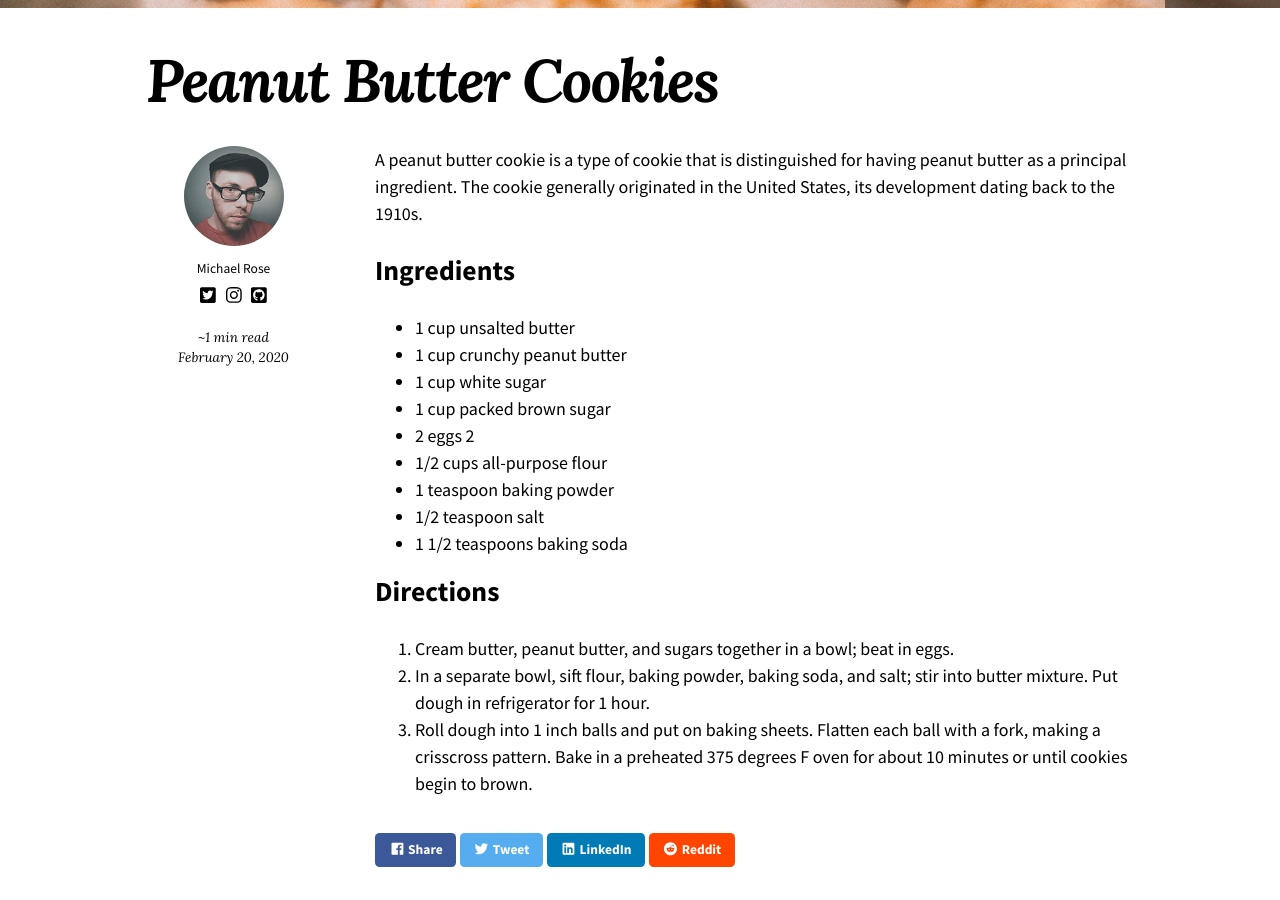
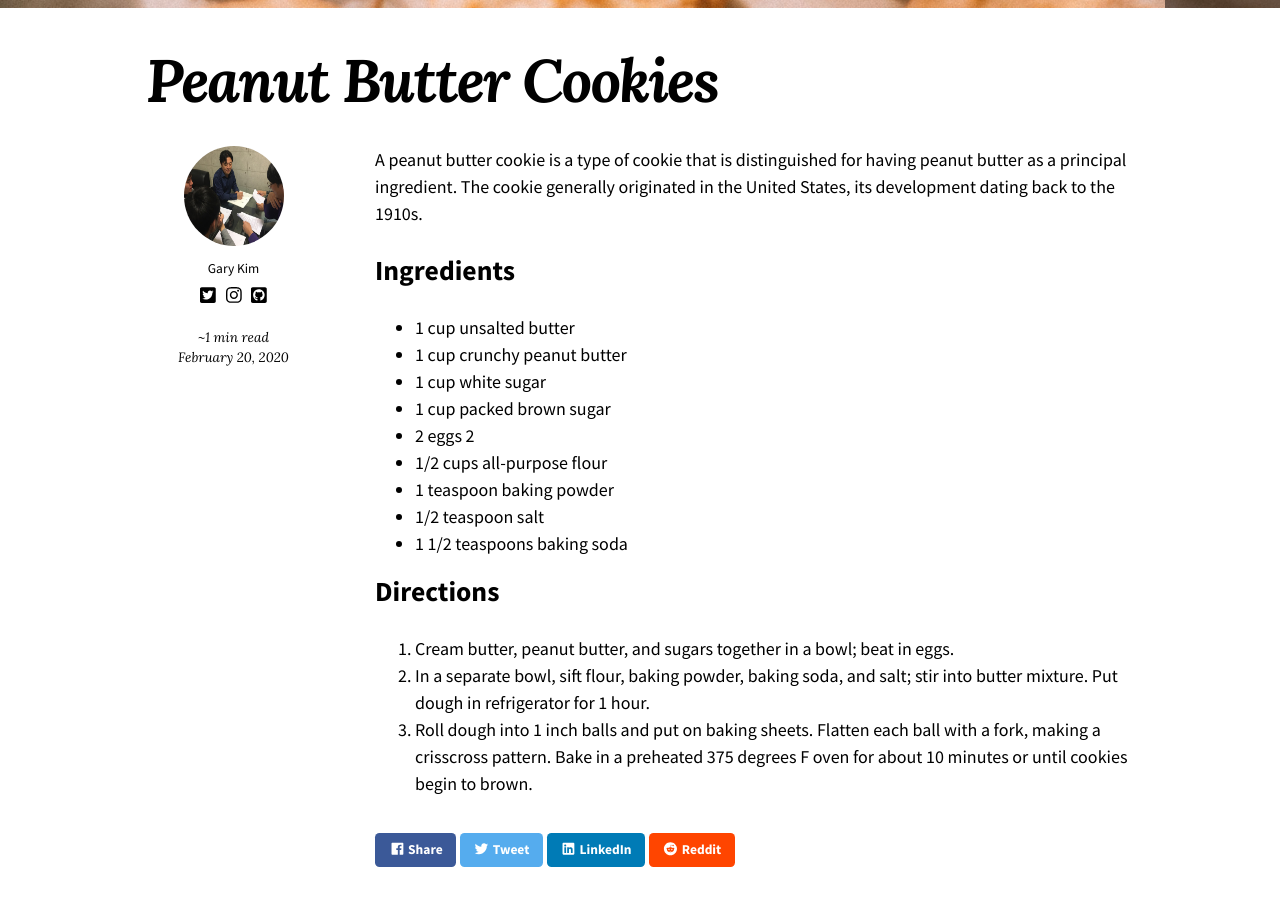
Before and after one commit to TaeKyoungKim/TaeKyoungKim.github.io, a Jekyll site: the page built from _recipes/peanut-butter-cookies.md, in a window 1280 px wide and 900 px high, scrolled down 828 px. Built offline with Jekyll 4.4.1, drawn with Linux system fonts in a browser that asks for light colours; nearby versions of some CDN libraries.

Commit message:
Update _config.yml

```diff
--- a/_config.yml
+++ b/_config.yml
@@ -102,8 +102,8 @@ defaults:
 
 # Site Author
 author:
-  name: Michael Rose
-  picture: /images/michael-rose-photo.jpg
+  name: Gary Kim
+  picture: /images/KakaoTalk_Photo_2020-02-20-21-54-56.jpeg
   email:
   twitter: mmistakes
   links:
```
